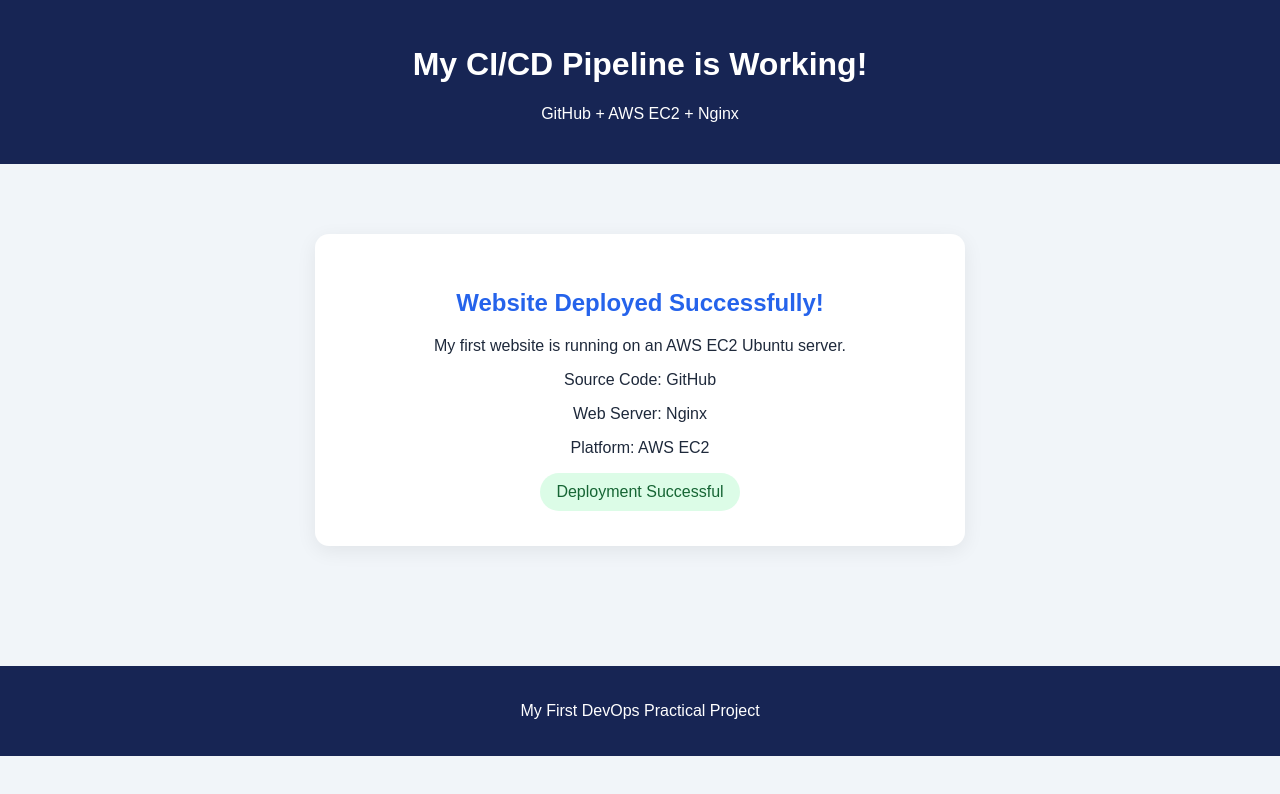
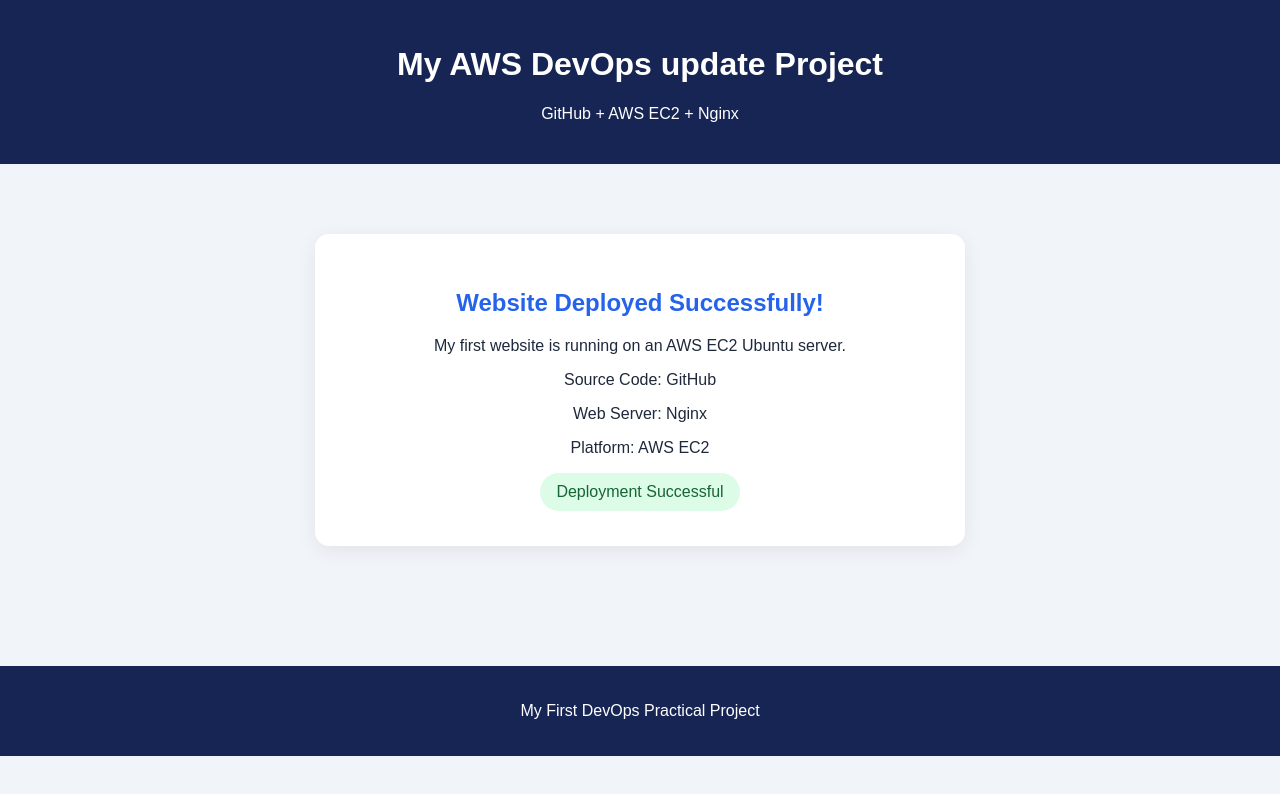
Before and after one commit to Chaitanyaware/aws-nginx-website, a plain HTML site: page index.html in a window 1280 px wide. Drawn offline with Linux system fonts and the light colour scheme.

Commit message:
Update index.html

```diff
--- a/index.html
+++ b/index.html
@@ -59,7 +59,7 @@
 </head>
 <body>
     <header>
-        <h1>My CI/CD Pipeline is Working!</h1>
+        <h1>My AWS DevOps update Project</h1>
         <p>GitHub + AWS EC2 + Nginx</p>
     </header>
 
```
